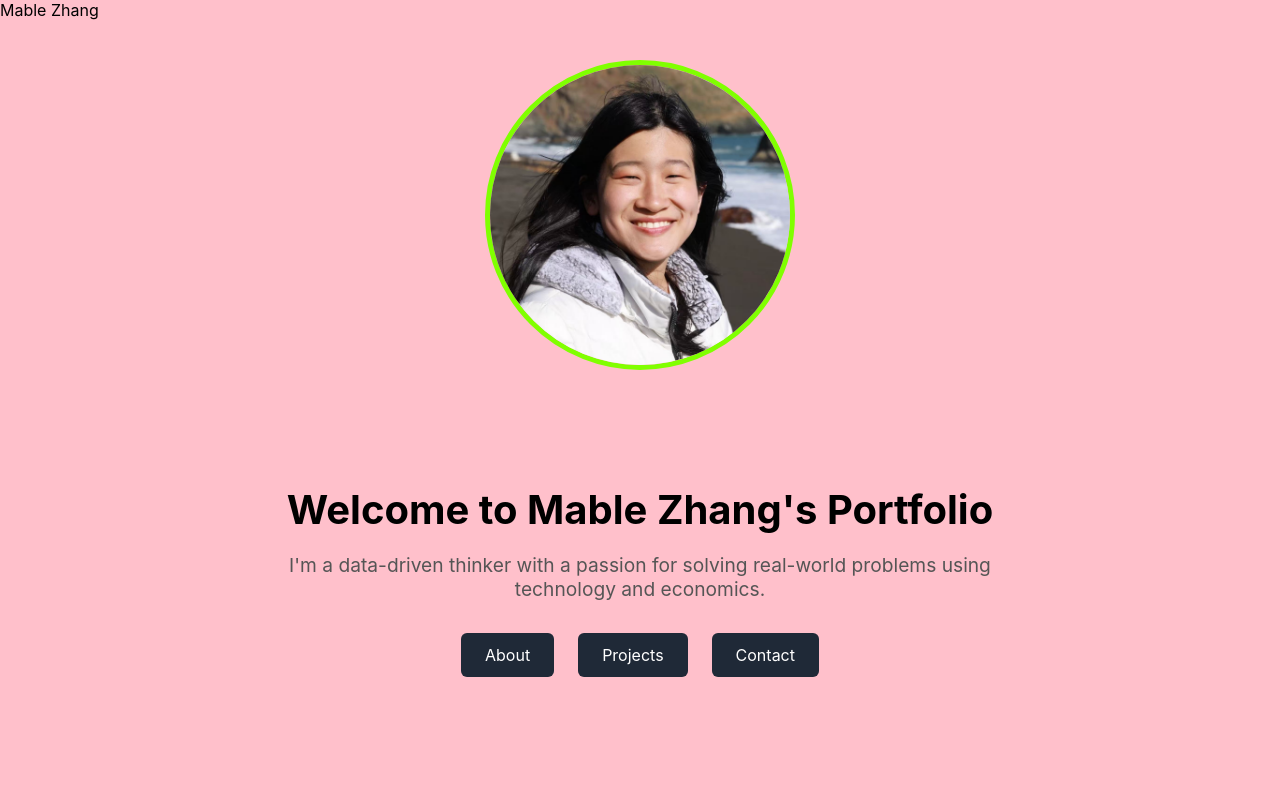
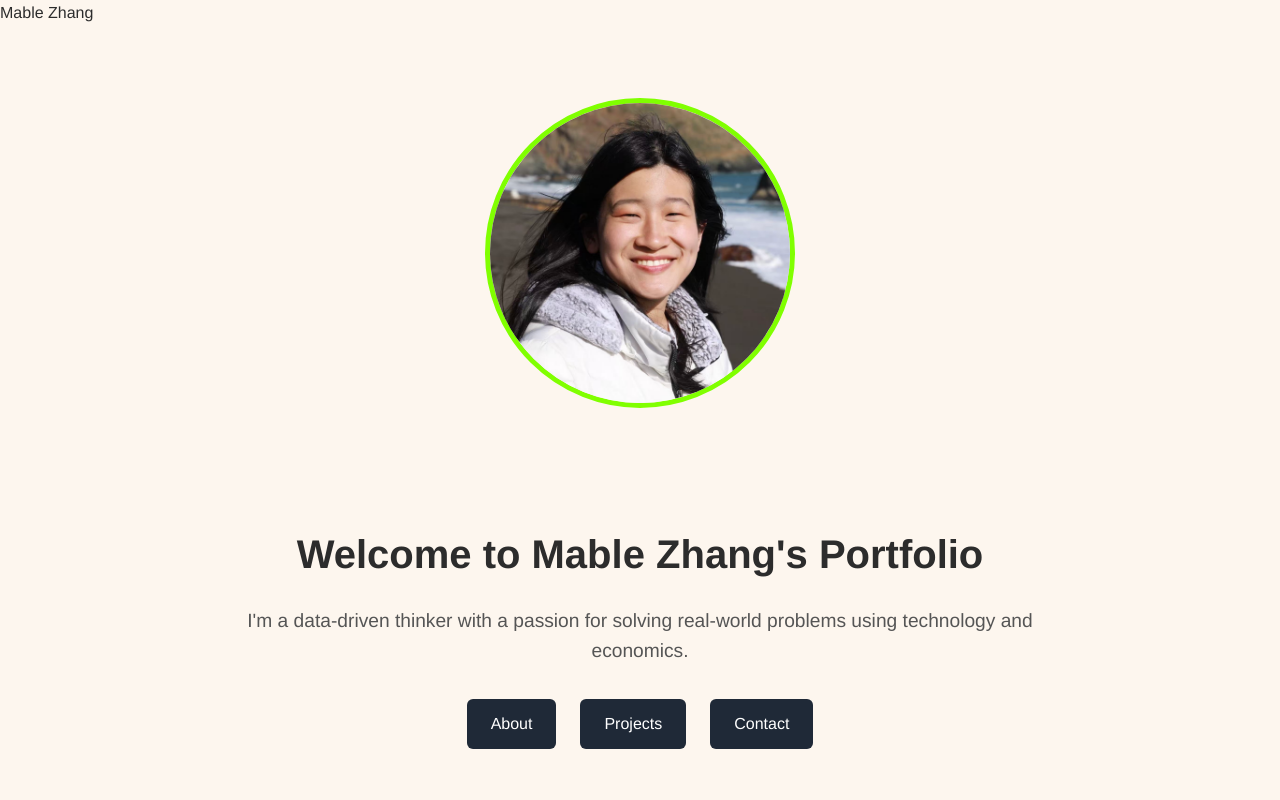
Before and after one commit to mablezhang2003/mablezhang2003.github.io, a React (Create React App) app: page / in a window 1280 px wide. Shown: the top 800 px of the page. Built offline with nearby package versions, Linux system fonts and the light colour scheme; the HTML template or start-up script is replaced by a standard one.

Commit message:
font and margins

```diff
--- a/src/App.css
+++ b/src/App.css
@@ -34,9 +34,12 @@
 
 
 body {
-    background-color: #ffc0cb; /* Classic pink */
-    margin: 0;
-    min-height: 100vh;
+  background-color: #fdf6ee; /* soft beige */
+  color: #2c2c2c; /* near-black text for readability */
+  font-family: 'Helvetica Neue', sans-serif;
+  line-height: 1.6;
+  margin: 0;
+  padding: 0;
 }
 
 .App {
@@ -203,3 +206,9 @@ button:active {
   margin-top: 40px;
   padding: 20px;
 }
+
+main {
+  max-width: 960px;
+  margin: 0 auto;
+  padding: 2rem;
+}
```
